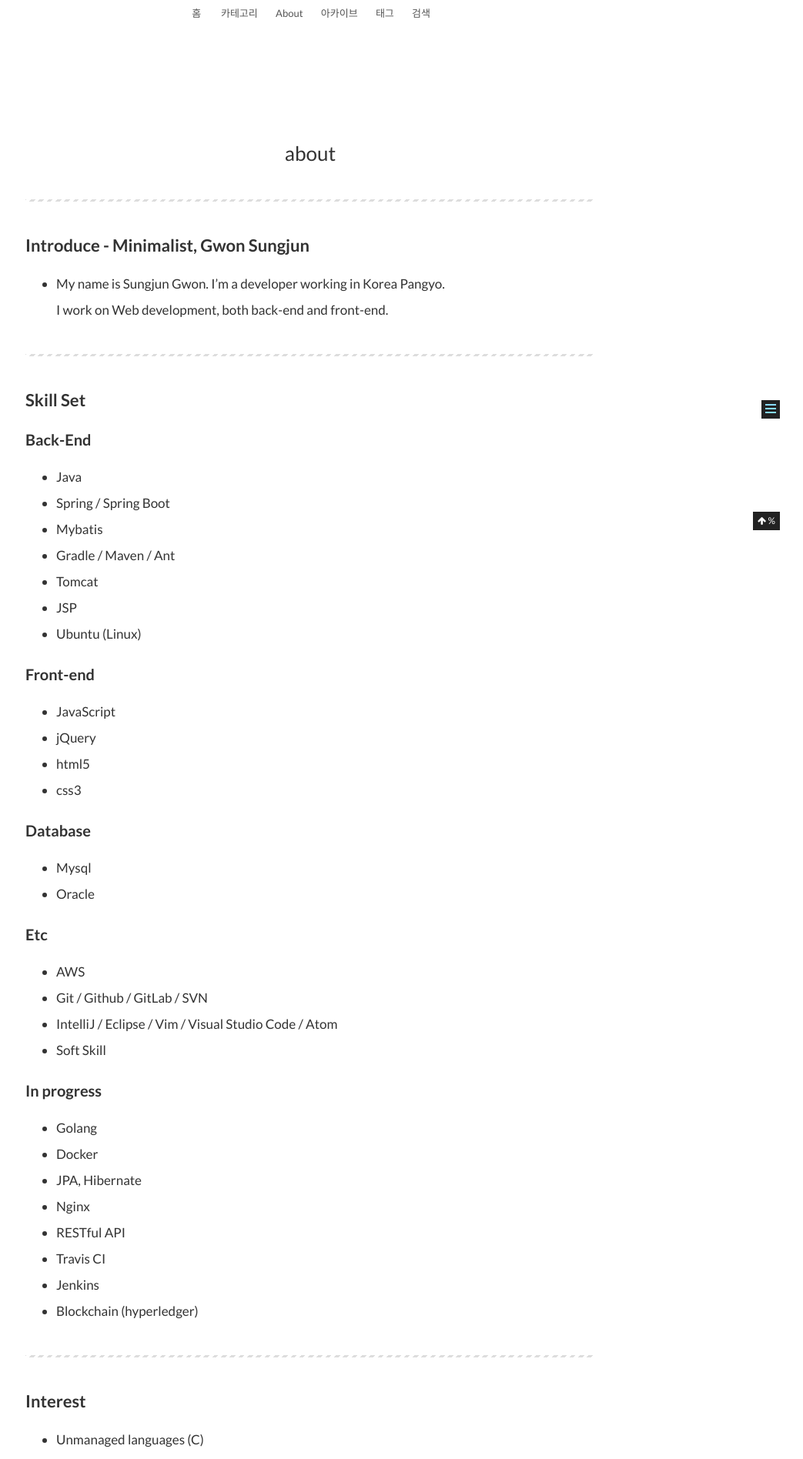
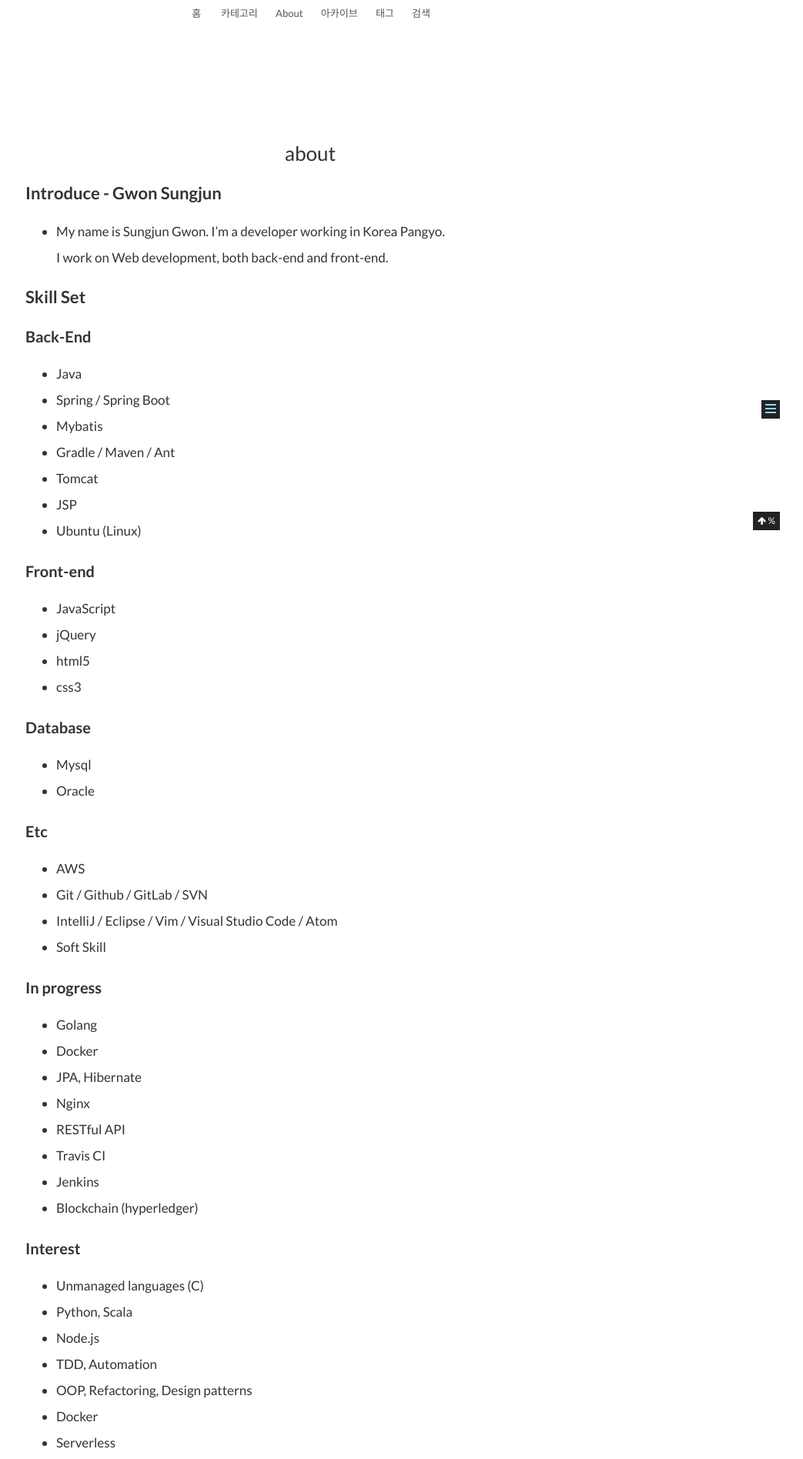
Before and after one commit to gwonsungjun/gwonsungjun.github.io, a Jekyll site: the page built from about/index.md, in a window 1280 px wide. Shown: the part 311-2207 px from the top of the page at 77% size, without its empty margins (237-1280 px from the left). Built offline with Jekyll 4.4.1, drawn with Linux system fonts in a browser that asks for light colours; comment, search, counter and statistics services are not loaded; some of the changed text lies outside the part shown.

Commit message:
Edit about

```diff
--- a/about/index.md
+++ b/about/index.md
@@ -3,18 +3,11 @@ title: about
 layout: page
 ---
 
-
----
-
-Introduce - Minimalist, Gwon Sungjun
-==========
+# Introduce - Gwon Sungjun
 
 - My name is Sungjun Gwon. I'm a developer working in Korea Pangyo. <br />I work on Web development, both back-end and front-end.
 
-_ _ _
-
-Skill Set
-==========
+# Skill Set
 
 ## Back-End
 - Java
@@ -51,10 +44,7 @@ Skill Set
 - Jenkins
 - Blockchain (hyperledger)
 
-_ _ _
-
-Interest
-==========
+## Interest
 - Unmanaged languages (C)
 - Python, Scala
 - Node.js
@@ -87,18 +75,12 @@ Experiences
   - Oracle Developer Meetup - Serverless Computing, 2018.01.27
 - [Personal Project] developing...
 
-_ _ _
-
-Personality
-=========
+# Personality
 - passion
 - Good Communication
 - Self-development
 
-_ _ _
-
-Contacts
-=========
+# Contacts
 - [GitHub](https://github.com/gwonsungjun)
 - [Twitter](https://twitter.com/kwen5600)
 - [Mail](mailto:sungjunpizz@gmail)
```
Also changed, not shown: other parts of about/index.md (+6 -8 lines).
